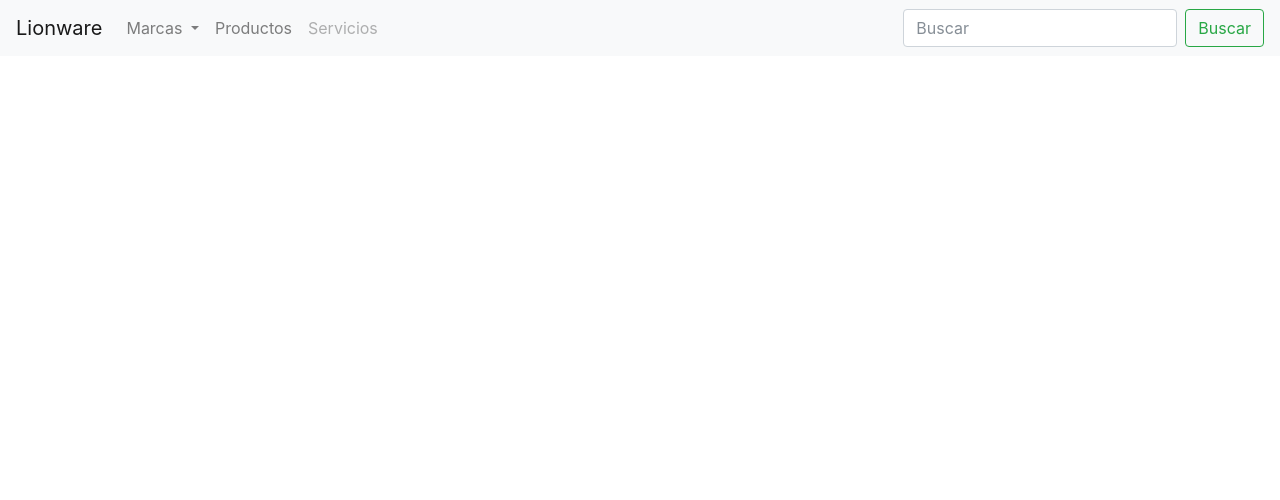
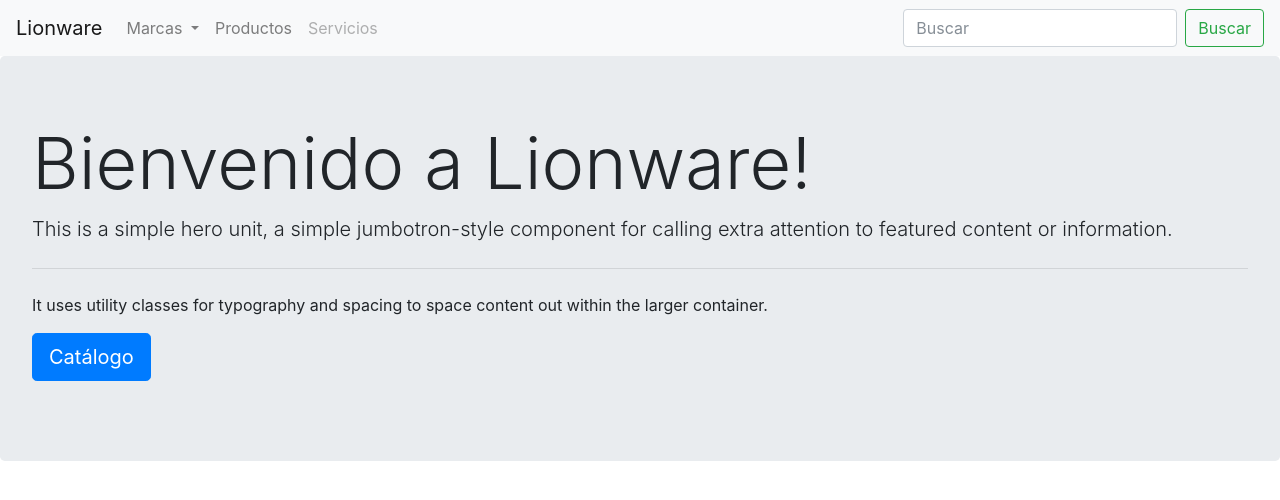
Before and after one commit to Iscer/themeLionware, a plain HTML site: page index.html in a window 1280 px wide. Drawn offline with nearby package versions, Linux system fonts and the light colour scheme.

Commit message:
Nuevo diseño de ventana de marketing

```diff
--- a/index.html
+++ b/index.html
@@ -38,6 +38,18 @@
       </form>
     </div>
   </nav>
+  <!-- viewport marketing -->
+  <div class="jumbotron">
+    <h1 class="display-3">Bienvenido a Lionware!</h1>
+    <p class="lead">This is a simple hero unit, a simple jumbotron-style component for calling extra attention to featured content or information.</p>
+    <hr class="my-4">
+    <p>It uses utility classes for typography and spacing to space content out within the larger container.</p>
+    <p class="lead">
+      <a class="btn btn-primary btn-lg" href="#" role="button">Catálogo</a>
+    </p>
+  </div>
+
+
   <script src="https://code.jquery.com/jquery-3.2.1.slim.min.js" integrity="sha384-KJ3o2DKtIkvYIK3UENzmM7KCkRr/rE9/Qpg6aAZGJwFDMVNA/GpGFF93hXpG5KkN" crossorigin="anonymous"></script>
   <script src="https://cdnjs.cloudflare.com/ajax/libs/popper.js/1.12.3/umd/popper.min.js" integrity="sha384-vFJXuSJphROIrBnz7yo7oB41mKfc8JzQZiCq4NCceLEaO4IHwicKwpJf9c9IpFgh" crossorigin="anonymous"></script>
   <script src="https://maxcdn.bootstrapcdn.com/bootstrap/4.0.0-beta.2/js/bootstrap.min.js" integrity="sha384-alpBpkh1PFOepccYVYDB4do5UnbKysX5WZXm3XxPqe5iKTfUKjNkCk9SaVuEZflJ" crossorigin="anonymous"></script>
```
